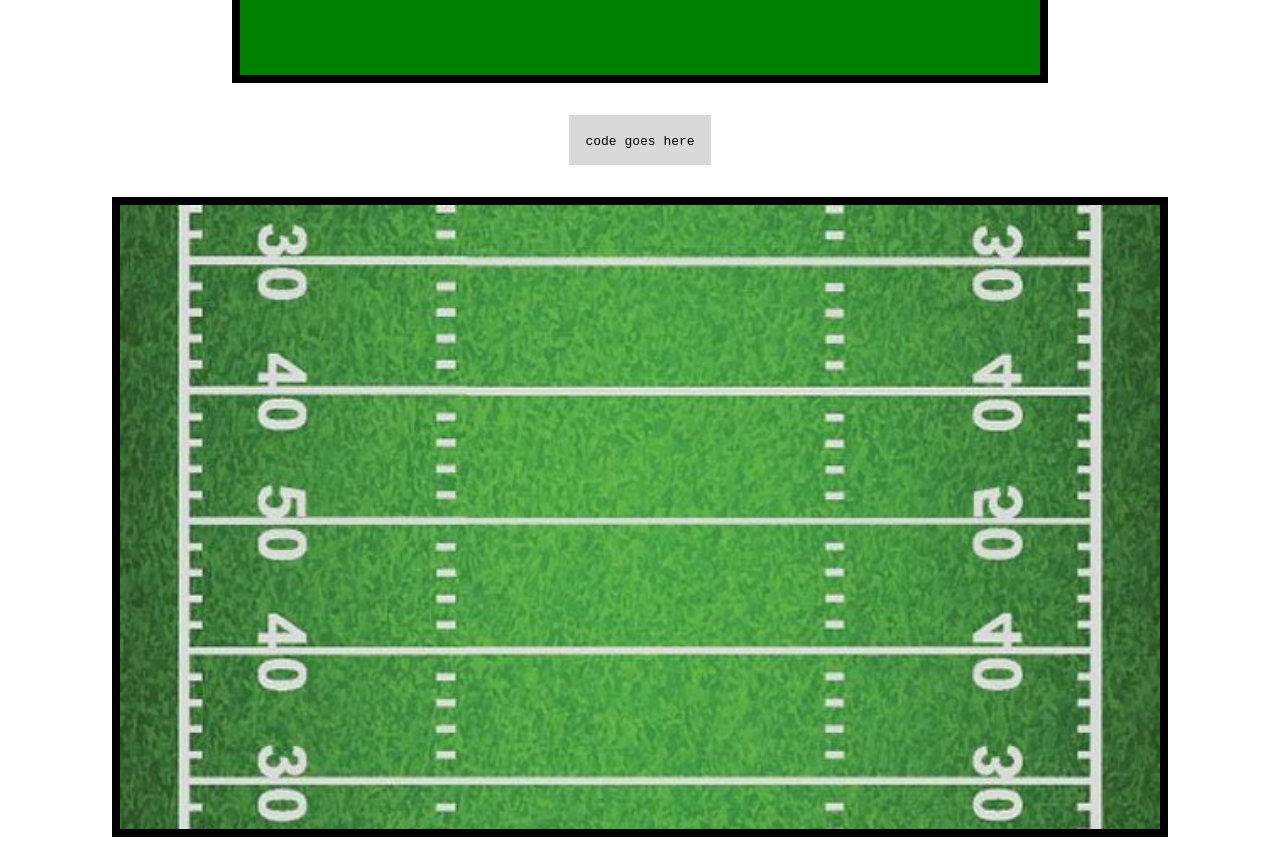
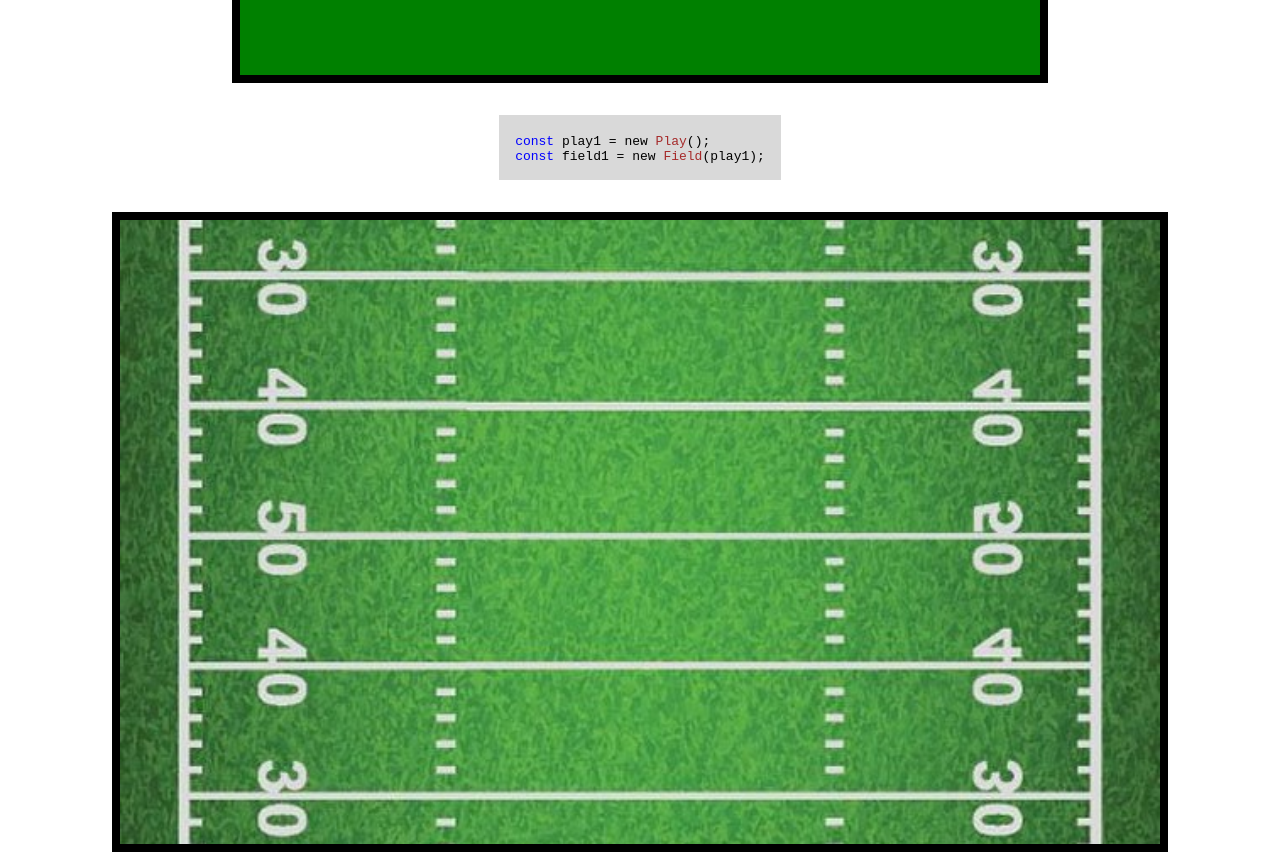
Before and after one commit to Dan-Nava/PlaybookJS, a website: page pub/examples.html in a window 1280 px wide. Shown: the part 800-1666 px from the top of the page. Drawn offline with nearby package versions, Linux system fonts and the light colour scheme.

Commit message:
examples

```diff
--- a/pub/examples.html
+++ b/pub/examples.html
@@ -31,7 +31,13 @@
                 </p>
             </div>
             <div class='code-container'>
-                <code> code goes here </code>
+                <code>
+                    <span class='type'>const</span> <span>play1 = </span> <span>new</span> <span class='fcn'>Play</span><span>();</span>
+                    <div>
+                        <span class='type'>const</span> <span>field1 = </span> <span>new</span>
+                        <span class='fcn'>Field</span><span>(play1);</span>
+                    </div>
+                </code>
             </div>
         </div>
         <div class='example-container' id='example-two-container'>
--- a/pub/style.css
+++ b/pub/style.css
@@ -71,3 +71,11 @@ hr.solid{
     background-color: rgb(0,0,0, 0.15);
     padding: 1em;
 }
+
+.type {
+    color: blue;
+}
+
+.fcn{
+    color: brown;
+}
```
